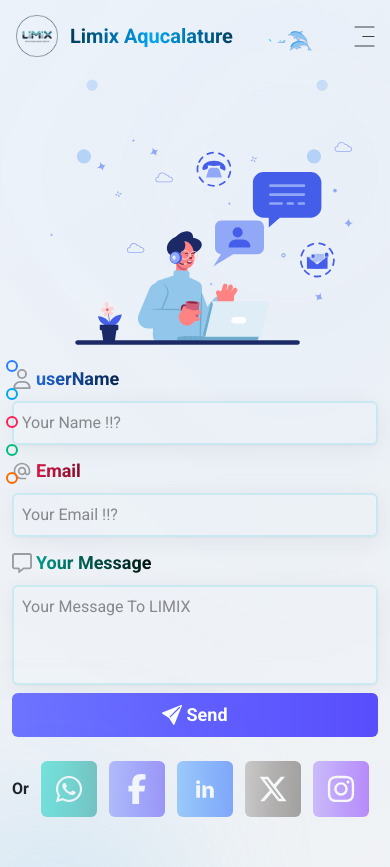
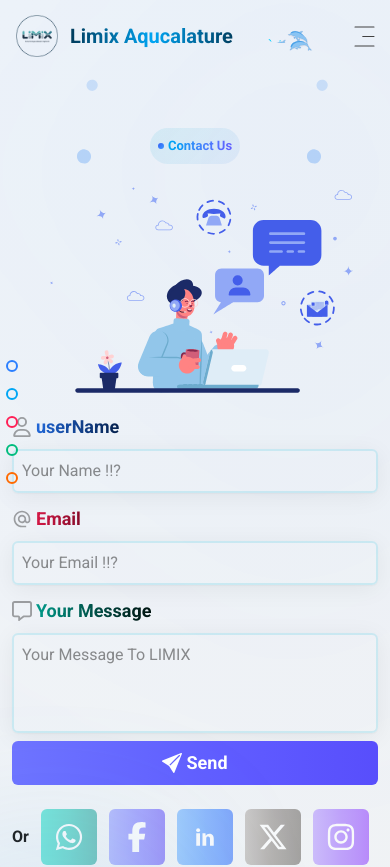
Before and after one commit to NighTMaReEe53/LIMIX, a React (Vite) app: page /contact in a window 390 px wide. Shown: the top 867 px of the page. Built offline with nearby package versions, Linux system fonts and the light colour scheme.

Commit message:
first commit

```diff
--- a/src/Pages/Contact.tsx
+++ b/src/Pages/Contact.tsx
@@ -28,6 +28,16 @@ const Contact = () => {
       />
 
       <div className="container relative mx-auto px-3 lg:px-30">
+        <motion.p
+          initial={{ y: -10, opacity: 0 }}
+          whileInView={{ y: 0, opacity: 1 }}
+          className="pill mb-3 w-fit mx-auto md:mx-0 rounded-full flex items-center gap-1 p-2 lg:hidden"
+        >
+          <span className="w-1.5 h-1.5 block rounded-full dot"></span>
+          <span className="text-[13px]  relative font-bold bg-linear-to-r from-sky-500 to-indigo-500 bg-clip-text text-transparent ">
+            Contact Us
+          </span>
+        </motion.p>
         <div className="content grid grid-cols-1 lg:grid-cols-3 gap-3 items-center">
           <motion.div
             initial={{ opacity: 0, x: -10 }}
```
